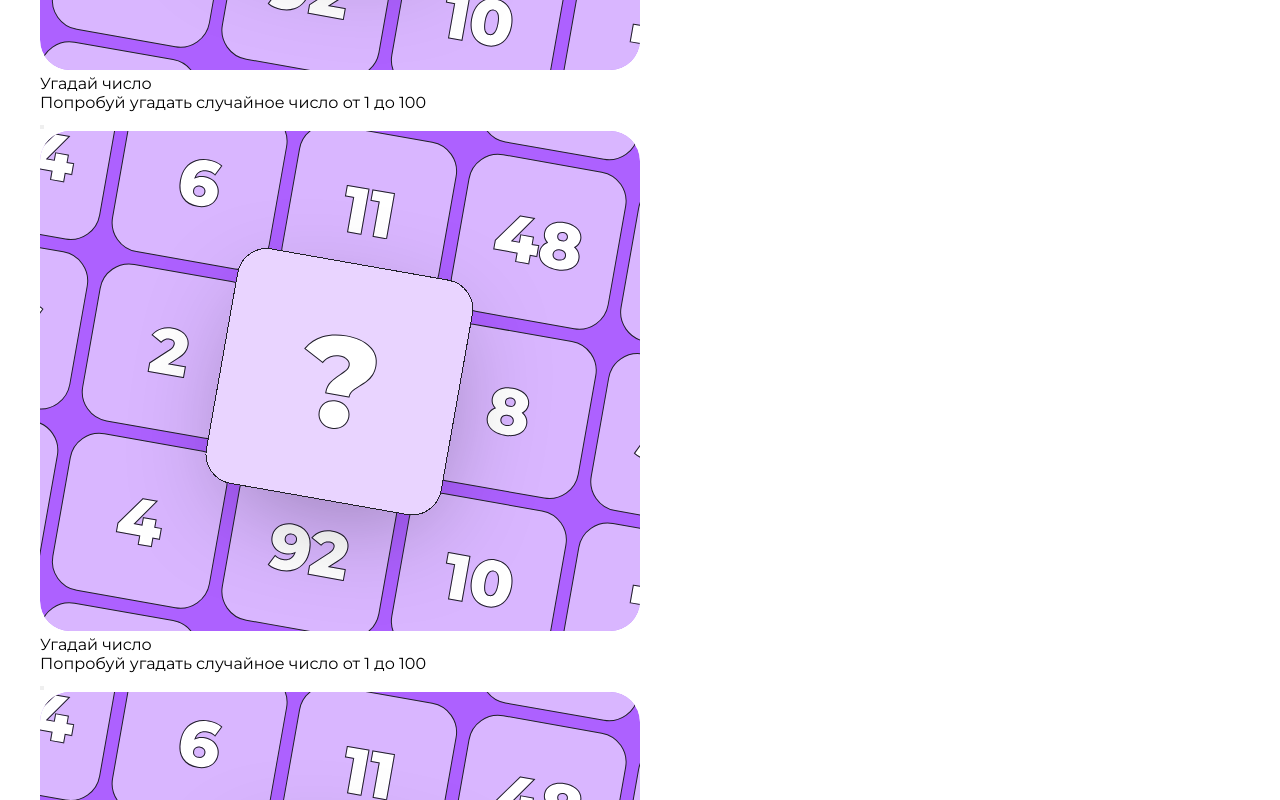
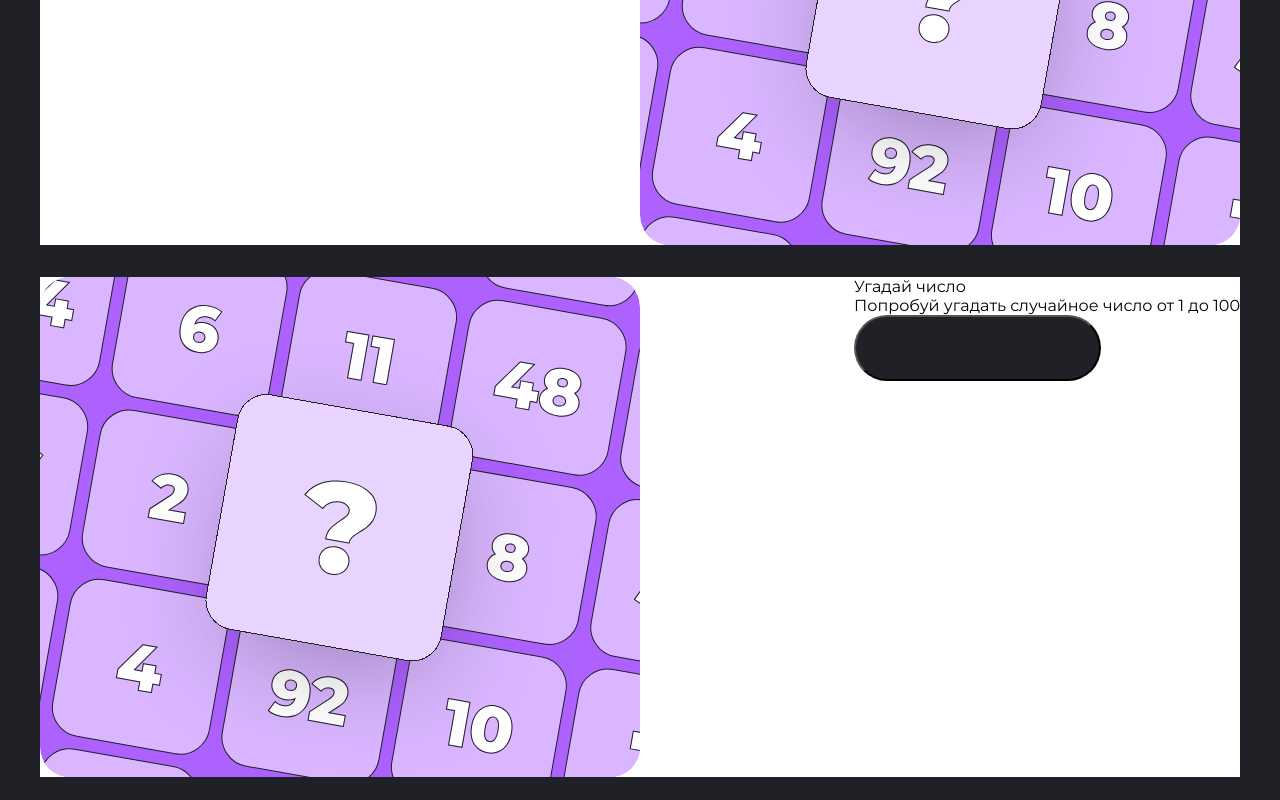
Before and after one commit to avtokar/helloworld, a plain HTML site: page index.html in a window 1280 px wide. Shown: the part 2680-3480 px from the top of the page. Drawn offline with Linux system fonts and the light colour scheme.

Commit message:
частично стилизовал блок мини-игры

```diff
--- a/index.html
+++ b/index.html
@@ -90,23 +90,28 @@
     </div>
     <div class="mini-game center">
         <h1 class="mini-game__text">Мини-игры</h1>
+        <div class="game-contener">
             <div class="game-box">
                 <img src="image/game_11.svg" alt="">
+                <div>
                     <p>Угадай число</p>
                     <p>Попробуй угадать случайное число от 1 до 100</p>
                     <button class="game-box__button"></button>
+                </div>
+            </div>
+            <div class="game-box__back">
+                <img src="image/game_11.svg" alt="">
+                <div>
+                    <p>Угадай число</p>
+                    <p>Попробуй угадать случайное число от 1 до 100</p>
+                    <button class="game-box__button"></button>
+                </div>
             </div>
             <div class="game-box">
                 <img src="image/game_11.svg" alt="">
                 <p>Угадай число</p>
                 <p>Попробуй угадать случайное число от 1 до 100</p>
-            <button class="game-box__button"></button>
-        </div>
-        <div class="game-box">
-            <img src="image/game_11.svg" alt="">
-            <p>Угадай число</p>
-            <p>Попробуй угадать случайное число от 1 до 100</p>
-            <button class="game-box__button"></button>
+                <button class="game-box__button">Играть</button>
             </div>
             <div class="game-box">
                 <img src="image/game_11.svg" alt="">
@@ -128,6 +133,9 @@
             </div>
 
 
+        </div>
+
+
 
 
     </div>
--- a/style.scss
+++ b/style.scss
@@ -243,4 +243,38 @@ button {
     }
 
 }
+.mini-game{
+    background-color: rgb(32, 32, 39);
+    &__text{
+        font-size: 64px;
+        font-weight: 700;
+        padding-top: 64px;
+        color: #FFFFFF
+    }
+}
+.game-contener{
+    display: flex;
+    flex-direction: column;
+    gap: 32px;
+    padding-top: 72px;
+}
+.game-box{
+    display: flex;
+    flex-direction: row-reverse;
+    justify-content: space-between;
+    background-color: #FFFFFF;
+    &__back{
+        background-color: #FFFFFF;
+        display: flex;
+        flex-direction: row;
+        justify-content: space-between;
+    }
+
+    &__button{
+        width: 247px;
+        height: 66px;
+        border-radius: 60px;
+        background: rgb(32, 32, 39);
+    }
+}
 @import 'mobile';
```
Also changed, not shown: style.css, 1 other file. Lines whose indentation alone changed are shown as unchanged.
